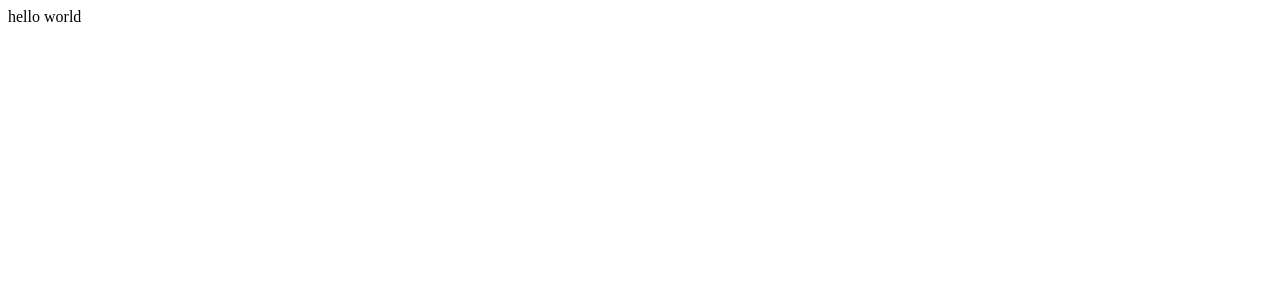
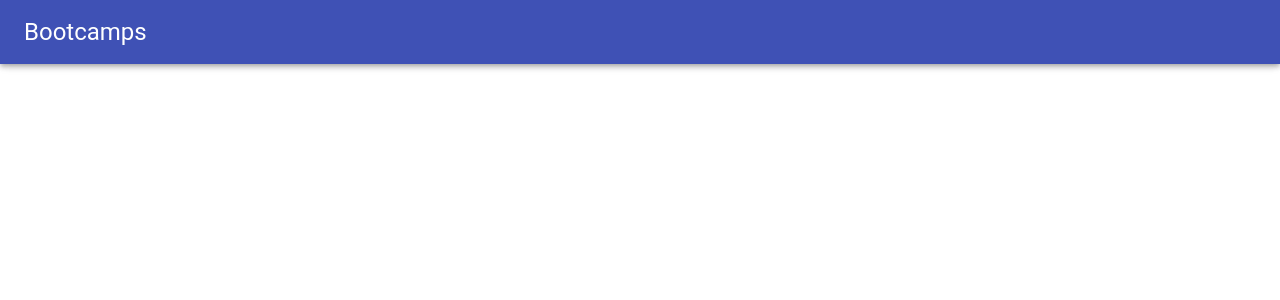
Before and after one commit to TotoroDavid/Advance-Filtering, a React (Create React App) app in the folder client/: page / in a window 1280 px wide. Shown: the top 300 px of the page. Built offline with nearby package versions, Linux system fonts and the light colour scheme.

Commit message:
starting the frontEnd part

```diff
--- a/client/package.json
+++ b/client/package.json
@@ -3,11 +3,16 @@
   "version": "0.1.0",
   "private": true,
   "dependencies": {
+    "@material-ui/core": "^4.12.3",
+    "@material-ui/icons": "^4.11.2",
+    "@material-ui/lab": "^4.0.0-alpha.60",
     "@testing-library/jest-dom": "^5.14.1",
     "@testing-library/react": "^11.2.7",
     "@testing-library/user-event": "^12.8.3",
+    "axios": "^0.21.1",
     "react": "^17.0.2",
     "react-dom": "^17.0.2",
+    "react-router-dom": "^5.2.0",
     "react-scripts": "4.0.3",
     "web-vitals": "^1.1.2"
   },
--- a/client/src/App.js
+++ b/client/src/App.js
@@ -1,10 +1,19 @@
-import React from 'react'
+import { BrowserRouter as Router, Switch, Route } from 'react-router-dom'
+//pages
+import BootcampsPage from './pages/BootcampsPage'
+//component
+import Navbar from './components/Navbar'
 
 const App = () => {
   return (
-    <div>
-      <div>hello world</div>
-    </div>
+    <>
+      <Navbar />
+      <Router>
+        <Switch>
+          <Route exact path="/" component={BootcampsPage} />
+        </Switch>
+      </Router>
+    </>
   )
 }
 
--- /dev/null
+++ b/client/src/components/Navbar.js
@@ -0,0 +1,13 @@
+import { AppBar, Toolbar, Typography } from '@material-ui/core'
+
+const Navbar = () => {
+    return (
+        <AppBar>
+            <Toolbar>
+                <Typography variant="h5">Bootcamps</Typography>
+            </Toolbar>
+        </AppBar>
+    )
+}
+
+export default Navbar
--- /dev/null
+++ b/client/src/pages/BootcampsPage.js
@@ -0,0 +1,11 @@
+import React from 'react'
+
+const BootcampsPage = () => {
+    return (
+        <div>
+            bootcamps page
+        </div>
+    )
+}
+
+export default BootcampsPage
```
Also changed, not shown: 2 other files (tests, documents, lock files or other folders).
